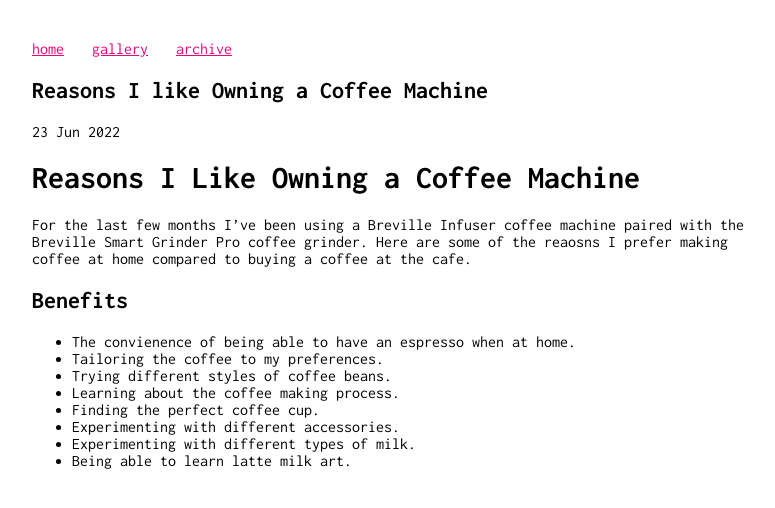
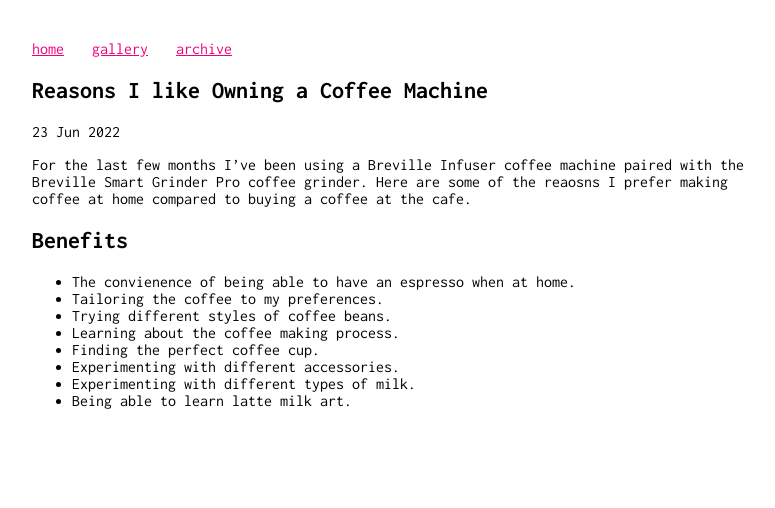
Before and after one commit to poglet/poglet.github.io, a Jekyll site: the page built from _posts/2022-06-23-Owning-a-coffee-machine.md, in a window 1280 px wide. Shown: the top 508 px of the page, without its empty margins (248-1023 px from the left). Built offline with Jekyll 4.4.1, drawn with Linux system fonts in a browser that asks for light colours.

Commit message:
Modified Title

```diff
--- a/_posts/2022-06-23-Owning-a-coffee-machine.md
+++ b/_posts/2022-06-23-Owning-a-coffee-machine.md
@@ -3,9 +3,6 @@ layout: post
 title: "Reasons I like Owning a Coffee Machine"
 date: 2022-06-23
 ---
-
-# Reasons I Like Owning a Coffee Machine
-
 For the last few months I've been using a Breville Infuser coffee machine paired with the Breville Smart Grinder Pro coffee grinder.  Here are some of the reaosns I prefer making coffee at home compared to buying a coffee at the cafe.
 
 ## Benefits
```
